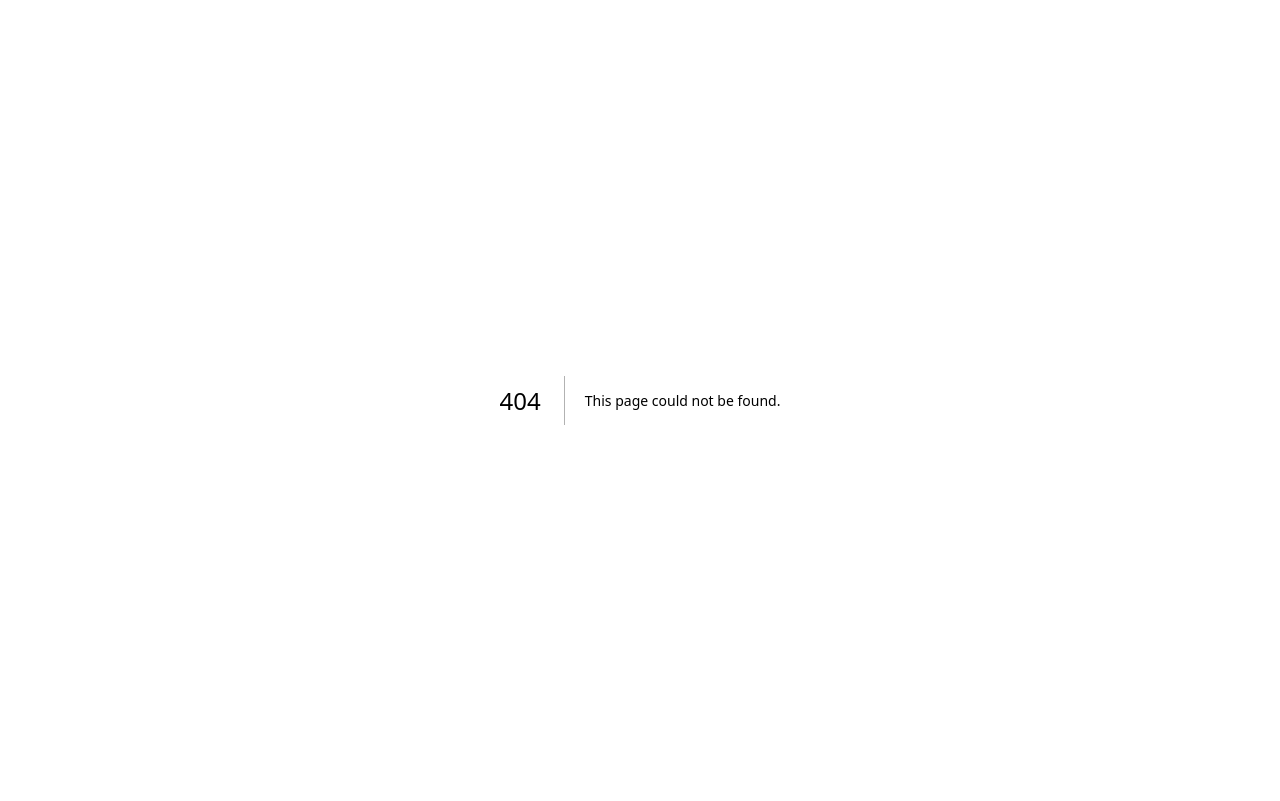
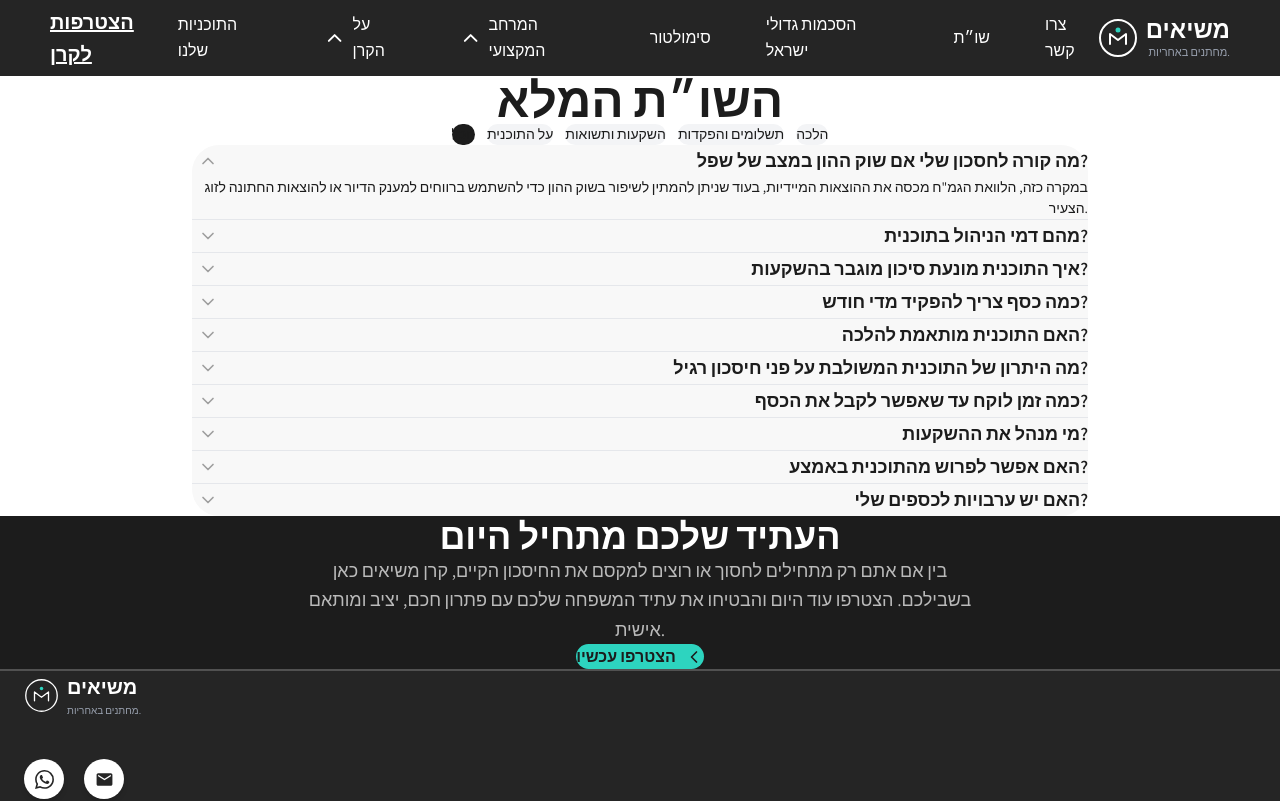
Before and after one commit to cea2025/websitemasiim, a Next.js app: page /en/faq in a window 1280 px wide. Before the commit this address had no page. Shown: the top 801 px of the page. Built offline with nearby package versions, Linux system fonts and the light colour scheme.

Commit message:
Add FAQ page with categories and accordion from Figma

```diff
--- /dev/null
+++ b/src/app/[locale]/faq/page.tsx
@@ -0,0 +1,21 @@
+import { setRequestLocale } from 'next-intl/server';
+import FAQHero from '@/components/faq/FAQHero';
+import FAQContent from '@/components/faq/FAQContent';
+import FAQCTA from '@/components/faq/FAQCTA';
+
+export default async function FAQPage({
+  params,
+}: {
+  params: Promise<{ locale: string }>;
+}) {
+  const { locale } = await params;
+  setRequestLocale(locale);
+
+  return (
+    <>
+      <FAQHero />
+      <FAQContent />
+      <FAQCTA />
+    </>
+  );
+}
--- /dev/null
+++ b/src/components/faq/FAQCTA.tsx
@@ -0,0 +1,25 @@
+'use client';
+
+import { ChevronLeft } from 'lucide-react';
+
+export default function FAQCTA() {
+  return (
+    <section className="bg-[#1c1c1c] py-16 md:py-20">
+      <div className="container">
+        <div className="text-center max-w-2xl mx-auto">
+          <h2 className="text-2xl md:text-3xl lg:text-4xl font-bold text-white mb-6">
+            העתיד שלכם מתחיל היום
+          </h2>
+          <p className="text-[#bababa] text-base md:text-lg mb-8 leading-relaxed">
+            בין אם אתם רק מתחילים לחסוך או רוצים למקסם את החיסכון הקיים, קרן משיאים כאן בשבילכם.
+            הצטרפו עוד היום והבטיחו את עתיד המשפחה שלכם עם פתרון חכם, יציב ומותאם אישית.
+          </p>
+          <button className="bg-[#2dd4bf] hover:bg-[#14b8a6] text-[var(--dark-main)] font-semibold py-4 px-8 rounded-lg transition-colors flex items-center gap-2 mx-auto">
+            הצטרפו עכשיו
+            <ChevronLeft className="w-5 h-5" />
+          </button>
+        </div>
+      </div>
+    </section>
+  );
+}
--- /dev/null
+++ b/src/components/faq/FAQContent.tsx
@@ -0,0 +1,149 @@
+'use client';
+
+import { useState } from 'react';
+import { ChevronDown, ChevronUp } from 'lucide-react';
+
+const categories = [
+  { id: 'all', label: 'הכל' },
+  { id: 'program', label: 'על התוכנית' },
+  { id: 'investment', label: 'השקעות ותשואות' },
+  { id: 'payments', label: 'תשלומים והפקדות' },
+  { id: 'halacha', label: 'הלכה' },
+];
+
+const faqData = [
+  {
+    id: 1,
+    question: 'מה קורה לחסכון שלי אם שוק ההון במצב של שפל?',
+    answer: 'במקרה כזה, הלוואת הגמ"ח מכסה את ההוצאות המיידיות, בעוד שניתן להמתין לשיפור בשוק ההון כדי להשתמש ברווחים למענק הדיור או להוצאות החתונה לזוג הצעיר.',
+    category: 'investment',
+  },
+  {
+    id: 2,
+    question: 'מהם דמי הניהול בתוכנית?',
+    answer: 'דמי הניהול בתוכנית משיאים משתנים בהתאם לסוג התוכנית ולסכומי ההפקדה. אנו מחויבים לשקיפות מלאה ונפרט לכם את כל העלויות לפני ההצטרפות.',
+    category: 'payments',
+  },
+  {
+    id: 3,
+    question: 'איך התוכנית מונעת סיכון מוגבר בהשקעות?',
+    answer: 'התוכנית משלבת בין השקעה בשוק ההון לבין גמ"ח מסורתי, מה שיוצר איזון בין פוטנציאל לתשואה גבוהה לבין יציבות. הכספים מנוהלים על ידי מיטב דש, אחד מבתי ההשקעות המובילים בישראל.',
+    category: 'investment',
+  },
+  {
+    id: 4,
+    question: 'כמה כסף צריך להפקיד מדי חודש?',
+    answer: 'סכום ההפקדה החודשי מותאם אישית לצרכים ולמטרות שלכם. ניתן להתחיל מסכומים נמוכים יחסית ולהגדיל עם הזמן. נציג מקצועי יעזור לכם לתכנן את ההפקדות בצורה הנכונה.',
+    category: 'payments',
+  },
+  {
+    id: 5,
+    question: 'האם התוכנית מותאמת להלכה?',
+    answer: 'כן, התוכנית פועלת בהתאם להלכה ובאישור גדולי הפוסקים. ההשקעות מבוצעות בקרנות כשרות בלבד.',
+    category: 'halacha',
+  },
+  {
+    id: 6,
+    question: 'מה היתרון של התוכנית המשולבת על פני חיסכון רגיל?',
+    answer: 'התוכנית המשולבת מאפשרת ליהנות משני עולמות - היציבות של גמ"ח מסורתי והתשואה הפוטנציאלית של שוק ההון. זה מאפשר להגיע ליום השמחה עם סכום גבוה יותר.',
+    category: 'program',
+  },
+  {
+    id: 7,
+    question: 'כמה זמן לוקח עד שאפשר לקבל את הכסף?',
+    answer: 'הכסף זמין עבורכם סמוך למועד השמחה המתוכנן. ניתן לקבל הלוואה מהגמ"ח שתושלם עם הרווחים משוק ההון.',
+    category: 'payments',
+  },
+  {
+    id: 8,
+    question: 'מי מנהל את ההשקעות?',
+    answer: 'ההשקעות מנוהלות על ידי מיטב דש, אחד מבתי ההשקעות המובילים והמנוסים בישראל, תחת פיקוח רגולטורי מלא.',
+    category: 'investment',
+  },
+  {
+    id: 9,
+    question: 'האם אפשר לפרוש מהתוכנית באמצע?',
+    answer: 'כן, ניתן לפרוש מהתוכנית בכל שלב. התנאים המדויקים יפורטו בחוזה ההצטרפות. מומלץ להתייעץ עם נציג לפני קבלת החלטה.',
+    category: 'program',
+  },
+  {
+    id: 10,
+    question: 'האם יש ערבויות לכספים שלי?',
+    answer: 'הכספים מנוהלים בבתי השקעות מפוקחים ועומדים בכל דרישות הרגולציה. הגמ"ח פועל כמערכת ביטחון נוספת.',
+    category: 'program',
+  },
+];
+
+export default function FAQContent() {
+  const [activeCategory, setActiveCategory] = useState('all');
+  const [openFAQ, setOpenFAQ] = useState<number | null>(1);
+
+  const filteredFAQs = activeCategory === 'all'
+    ? faqData
+    : faqData.filter(faq => faq.category === activeCategory);
+
+  const toggleFAQ = (id: number) => {
+    setOpenFAQ(openFAQ === id ? null : id);
+  };
+
+  return (
+    <section className="bg-white py-8 md:py-12">
+      <div className="container">
+        <div className="max-w-4xl mx-auto">
+          {/* Category Tabs */}
+          <div className="flex flex-wrap justify-center gap-3 mb-8">
+            {categories.map((category) => (
+              <button
+                key={category.id}
+                onClick={() => setActiveCategory(category.id)}
+                className={`px-5 py-2 rounded-full text-sm font-medium transition-colors ${
+                  activeCategory === category.id
+                    ? 'bg-[var(--dark-main)] text-white'
+                    : 'bg-[#f3f4f6] text-[var(--gray-text)] hover:bg-[#e5e7eb]'
+                }`}
+              >
+                {category.label}
+              </button>
+            ))}
+          </div>
+
+          {/* FAQ List */}
+          <div className="bg-[#f8f8f8] rounded-2xl p-4 md:p-8">
+            <div className="space-y-0">
+              {filteredFAQs.map((faq, index) => (
+                <div
+                  key={faq.id}
+                  className={`${index !== filteredFAQs.length - 1 ? 'border-b border-[#e5e7eb]' : ''}`}
+                >
+                  <button
+                    onClick={() => toggleFAQ(faq.id)}
+                    className="w-full py-6 flex items-center justify-between gap-4 text-right"
+                  >
+                    <div className="flex items-center justify-center w-8 h-8 flex-shrink-0">
+                      {openFAQ === faq.id ? (
+                        <ChevronUp className="w-5 h-5 text-[var(--gray-text)]" />
+                      ) : (
+                        <ChevronDown className="w-5 h-5 text-[var(--gray-text)]" />
+                      )}
+                    </div>
+                    <span className="flex-1 text-base md:text-lg font-semibold text-[var(--dark-main)] text-right">
+                      {faq.question}
+                    </span>
+                  </button>
+
+                  {openFAQ === faq.id && (
+                    <div className="pb-6 pr-12">
+                      <p className="text-[var(--gray-text)] text-sm md:text-base leading-relaxed text-right">
+                        {faq.answer}
+                      </p>
+                    </div>
+                  )}
+                </div>
+              ))}
+            </div>
+          </div>
+        </div>
+      </div>
+    </section>
+  );
+}
--- /dev/null
+++ b/src/components/faq/FAQHero.tsx
@@ -0,0 +1,15 @@
+'use client';
+
+export default function FAQHero() {
+  return (
+    <section className="bg-white py-12 md:py-16">
+      <div className="container">
+        <div className="text-center">
+          <h1 className="text-3xl md:text-4xl lg:text-5xl font-bold text-[var(--dark-main)]">
+            השו״ת המלא
+          </h1>
+        </div>
+      </div>
+    </section>
+  );
+}
```
